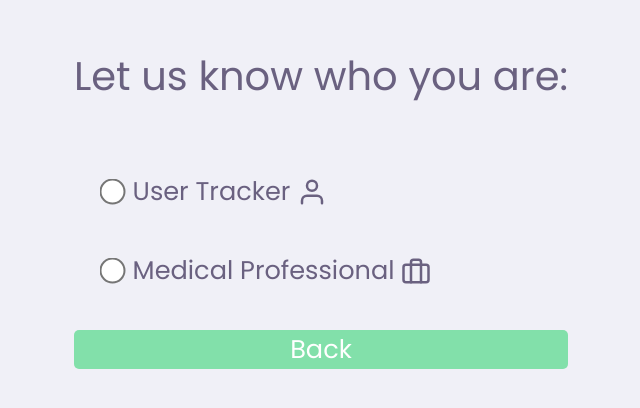
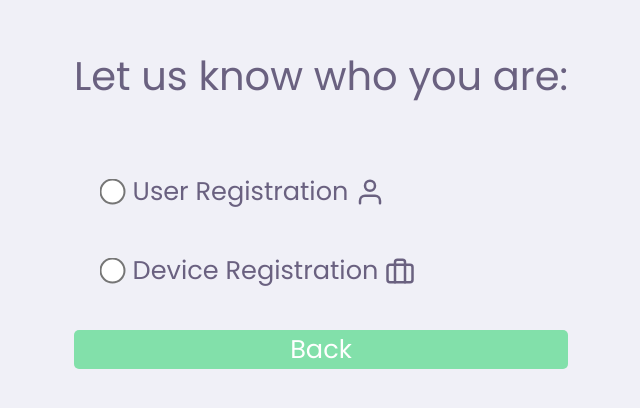
Before and after one commit to delfim-junior/DigitTracker, a React (Create React App) app in the folder tracker/: page /register in a window 1280 px wide. Shown: the part 190-598 px from the top of the page, without its empty margins (319-959 px from the left). Built offline with nearby package versions, Linux system fonts and the light colour scheme; the HTML template or start-up script is replaced by a standard one.

Commit message:
User Types Modification

```diff
--- a/tracker/src/pages/Register/Identify.js
+++ b/tracker/src/pages/Register/Identify.js
@@ -31,7 +31,7 @@ function Identify() {
                         id="user"
                         value="user"
                     />&nbsp;&nbsp;
-                    <span>User Tracker&nbsp;<FiUser size={30} /></span>
+                    <span>User Registration&nbsp;<FiUser size={30} /></span>
                 </label>
                 <label htmlFor="professional">
                     <input
@@ -41,7 +41,7 @@ function Identify() {
                         id="professional"
                         value="professional"
                     />&nbsp;&nbsp;
-                    <span>Medical Professional&nbsp;<FiBriefcase size={30} /></span>
+                    <span>Device Registration&nbsp;<FiBriefcase size={30} /></span>
                 </label>
             </div>
             <button onClick={() => history.goBack()}>Back</button>
```
